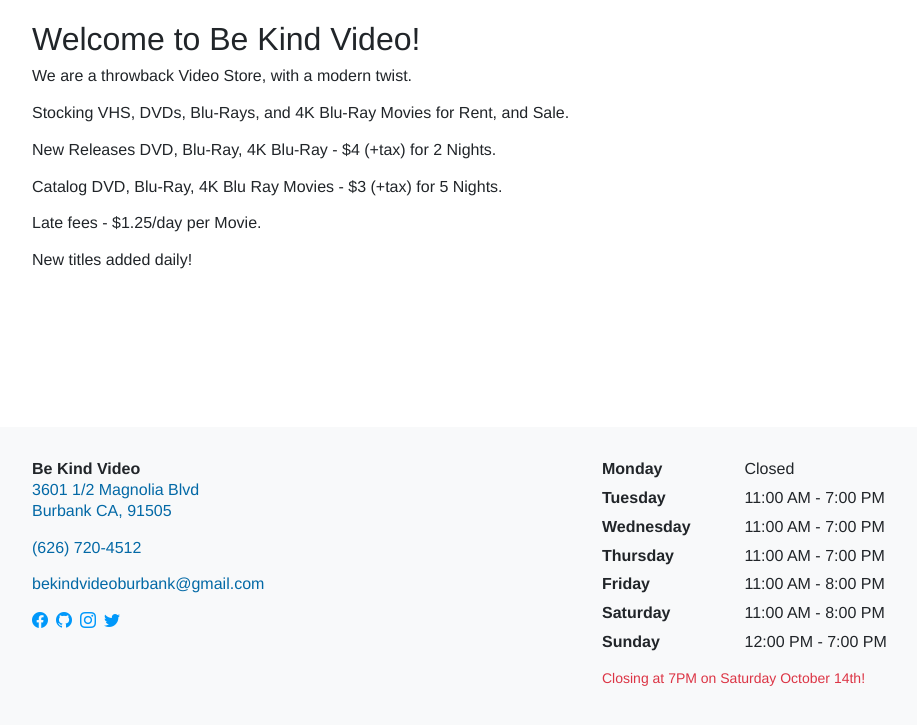
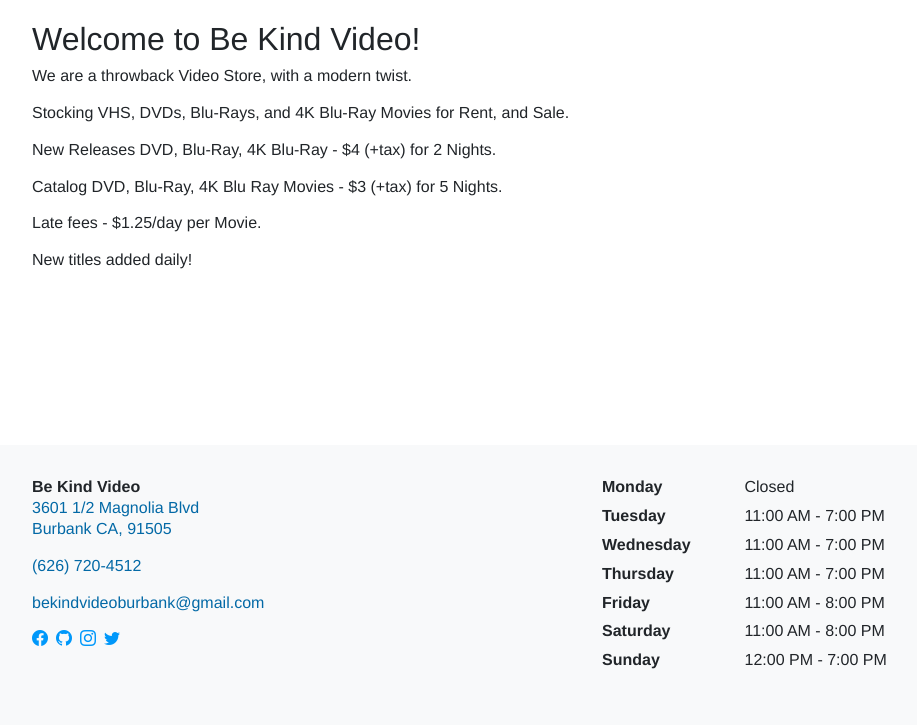
Before and after one commit to arenoir/be-kind-video, a Jekyll site: the page built from index.markdown, in a window 1280 px wide, cut to the strip 157-882 px from the top of the page. Shown: the whole strip, without its empty margins (50-967 px from the left). Built offline with Jekyll 4.4.1, drawn with Linux system fonts in a browser that asks for light colours.

Commit message:
Update hours.yml
Removed October early closing date.

```diff
--- a/_data/hours.yml
+++ b/_data/hours.yml
@@ -15,4 +15,4 @@
     description: '11:00 AM - 8:00 PM'
   - name: Sunday
     description: '12:00 PM - 7:00 PM'
-note: Closing at 7PM on Saturday October 14th!
+note:
```
